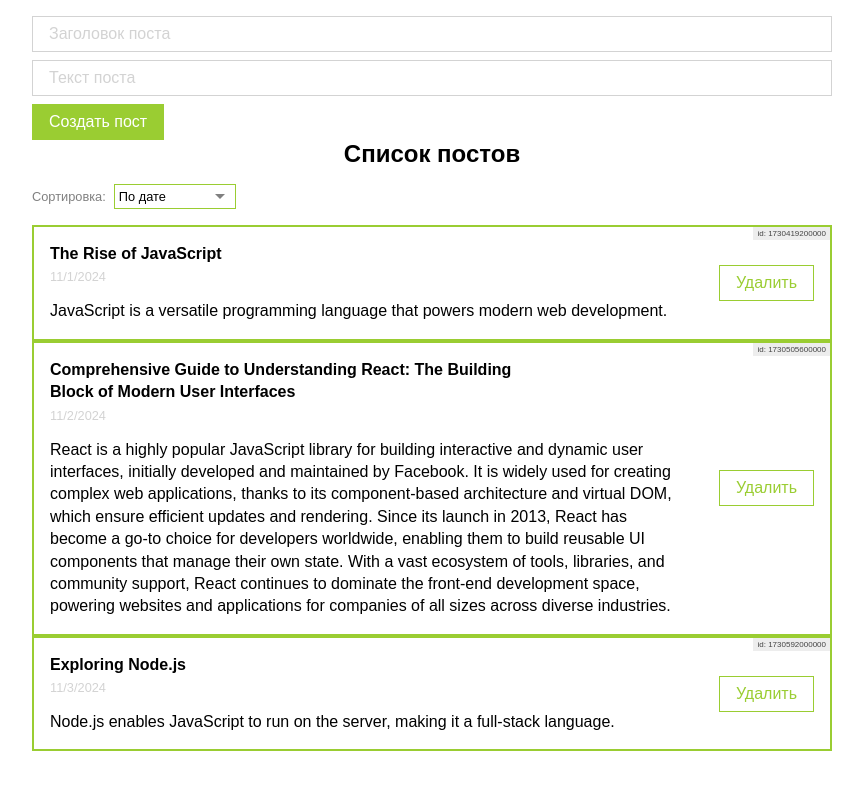
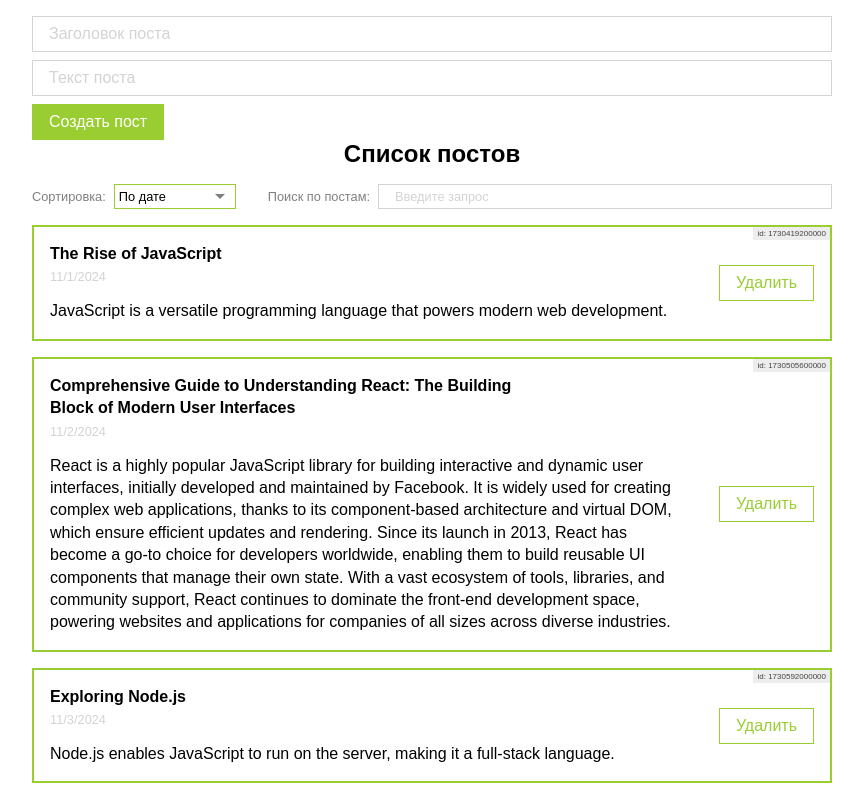
Before and after one commit to hellsgor/ulbi-react-fundamental-course, a React (Vite) app: page / in a window 1280 px wide. Shown: the whole page, without its empty margins (208-1071 px from the left). Built offline with nearby package versions, Linux system fonts and the light colour scheme.

Commit message:
vip Feat[PostSearch]: create PostSearch component

```diff
--- a/src/components/PostList/PostList.tsx
+++ b/src/components/PostList/PostList.tsx
@@ -2,6 +2,7 @@
 import { Post, PostItem, PostProps } from '../PostItem/PostItem';
 import classes from './PostList.module.css';
 import { PostSort, PostSortProps } from '../PostSort/PostSort';
+import { PostSearch } from '../PostSearch/PostSearch';
 
 interface PostListProps extends PostSortProps {
   list: Post[];
@@ -22,9 +23,10 @@
 
       <div className={classes['post-list__controls']}>
         <PostSort value={value} onChange={onChange} />
+        <PostSearch />
       </div>
 
-      <div className="post-list__posts">
+      <div className={classes['post-list__posts']}>
         {list.map((post) => (
           <PostItem remove={remove} post={post} key={post.id} />
         ))}
--- /dev/null
+++ b/src/components/PostSearch/PostSearch.tsx
@@ -0,0 +1,12 @@
+import { TextInput } from '../UI/TextInput/TextInput';
+
+export const PostSearch = () => {
+  return (
+    <TextInput
+      label="Поиск по постам:"
+      id="post-search"
+      placeholder="Введите запрос"
+      mods={{ small: true, horizontal: true }}
+    />
+  );
+};
```
